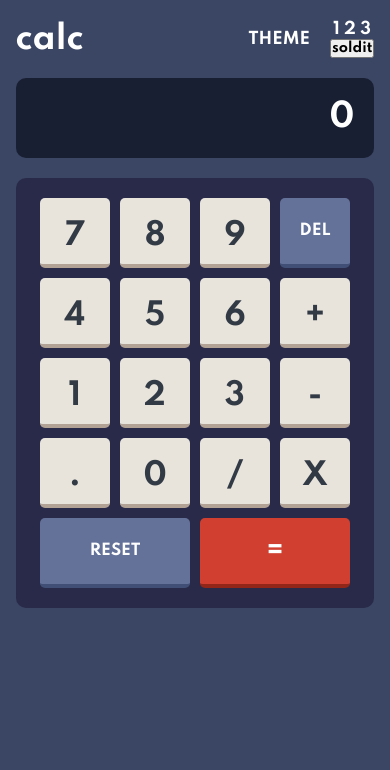
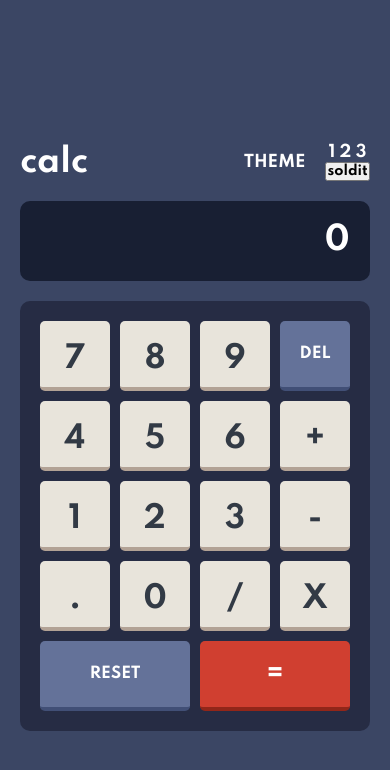
Before and after one commit to Marcelckp/Calculator-app-v1, a React (Create React App) app: page / in a window 390 px wide. Shown: the top 770 px of the page. Built offline with nearby package versions, Linux system fonts and the light colour scheme.

Commit message:
removed dependencies & gave the calculator the correct logic to calculate functions
also added responsive css to make the calculator friendly to use on all screen types

```diff
--- a/package.json
+++ b/package.json
@@ -3,13 +3,11 @@
   "version": "0.1.0",
   "private": true,
   "dependencies": {
-    "@reduxjs/toolkit": "^1.6.2",
     "@testing-library/jest-dom": "^5.14.1",
     "@testing-library/react": "^11.2.7",
     "@testing-library/user-event": "^12.8.3",
     "react": "^17.0.2",
     "react-dom": "^17.0.2",
-    "react-redux": "^7.2.5",
     "react-scripts": "4.0.3",
     "web-vitals": "^1.1.2"
   },
--- a/src/App.css
+++ b/src/App.css
@@ -1,6 +1,24 @@
     .App {
         background-color: #3B4664;
-        height: 100vh
+        position: absolute;
+        top: 0;
+        left: 0;
+        height: 100vh;
+        width: 100vw;
+        min-height: 100vh;
+        cursor: pointer;
+        overflow: scroll;
+        transition: background-color 1s ease
+    }
+
+    .theme2 {
+        background-color: white;
+        transition: background-color 1s ease
+    }
+
+    .theme3 {
+        background-color: purple;
+        transition: background-color 1s ease
     }
 
     *,
@@ -10,7 +28,17 @@
     }
 
     .calculatorBody {
-        padding-top: 20px
+        position: absolute;
+        left: 50%;
+        top: 50%;
+        transform: translate(-50%, -50%);
+        padding-top: 30px;
+        /* height: 100vh; */
+        /* max-width: 600px; */
+        width: 0px;
+        min-width: 380px;
+        max-width: 600px;
+        transition: width 2s ease
     }
 
     .calculatorHeader {
@@ -20,7 +48,8 @@
         justify-content: space-between;
         max-width: 92%;
         margin-bottom: 20px;
-        color: white
+        color: white;
+        transition: color 1s ease
     }
 
     .ThemeSlider {
@@ -33,9 +62,34 @@
         margin-right: 20px
     }
 
+    .Theme-title-theme2 {
+        color: black;
+        transition: color 1s ease
+    }
+
+    .Theme-title-theme3 {
+        color: yellow;
+        transition: color 1s ease
+    }
+
     .Theme-slider {
         display: flex;
         justify-content: center;
         flex-direction: column;
         align-items: center;
     }
+
+    @media only screen and (min-width: 600px) {
+        .calculatorBody {
+            width: 600px;
+            transition-timing-function: 1s ease;
+            transition: width 1s ease
+        }
+        /* .App {
+            max-width: 600px;
+        } */
+    }
+
+    .scrollbar-hidden::-webkit-scrollbar {
+        display: none
+    }
--- a/src/App.js
+++ b/src/App.js
@@ -2,29 +2,27 @@ import React, { useState } from 'react'
 import './App.css';
 
 //components
-import Screen from './Components/Screen/Screen';
 import Buttons from './Components/Buttons/Buttons';
 
 function App() {
 
+  const [theme, setTheme] = useState(1)
+
+  console.log(theme)
   return (
-    <div className="App">
+    <div className={`App ${theme === '2' ? 'theme2' : theme === '3' ? 'theme3' : null}`}>
       <div className="calculatorBody">
-        <div className="calculatorHeader">
+        <div className={`calculatorHeader ${theme === '2' ? 'Theme-title-theme2' : theme === '3' ? 'Theme-title-theme3' : null}`}>
           <div className="title">
             <h1>calc</h1>
           </div>
           <div className="ThemeSlider">
-            <p className="Theme-Title">THEME</p>
+            <p className={`Theme-Title`}>THEME</p>
             <div className='Theme-slider'>
-              <p><span>1</span>   <span>2</span>   <span>3</span></p>
+              <p onClick={(e) => setTheme(e.target.innerText)}><span>1</span>   <span>2</span>   <span>3</span></p>
               <button type='radio'>soldit</button>
             </div>
           </div>
-        </div>
-
-        <div className="screen">
-          <Screen />
         </div>
 
         <Buttons />
--- a/src/Components/Buttons/Buttons.css
+++ b/src/Components/Buttons/Buttons.css
@@ -10,7 +10,7 @@
     display: grid;
     justify-content: center;
     align-content: center;
-    background-color: #292A49;
+    background-color: #262C44;
     /* width: 100%; */
     padding: 20px 10px;
     border-radius: 10px;
@@ -25,11 +25,6 @@
 .Buttons-container button {
     cursor: pointer;
     outline: none;
-}
-
-.Buttons-container button:hover {
-    background-color: rgb(0, 0, 0, 0.5);
-    color: white;
 }
 
 .Buttons .btn {
@@ -62,6 +57,11 @@
     grid-column: span 2
 }
 
+.ResetBtn:hover,
+.calc-Del:hover {
+    background-color: #374364
+}
+
 .EqualBtn {
     grid-column: span 2;
 }
@@ -75,3 +75,12 @@
     font-weight: bold;
     font-size: 25px;
 }
+
+.EqualBtn:hover {
+    background-color: #722118
+}
+
+.hov:hover {
+    background-color: #796d64;
+    color: white;
+}
--- a/src/Components/Buttons/Buttons.js
+++ b/src/Components/Buttons/Buttons.js
@@ -1,140 +1,98 @@
-import React, { useState } from 'react';
-import { setState } from '../../feature/countSlice'
-import { useDispatch } from 'react-redux';
-import './Buttons.css'
+import { useState } from 'react';
+import './Buttons.css';
+import './Screen.css';
 
 function Buttons() {
 
-    const dispatch = useDispatch();
 
-    const [currentValStr, setCurrentValStr] = useState('');
+    const [calculation, setCalculation] = useState('');
+    const [result, setResult] = useState(null);
 
-    const [prevValStr, setPrevValStr] = useState('');
-
-    const [operand, setOperand] = useState('');
-
-    let str = '';
-
-    const addToValStr = (num) => {
-        if (currentValStr.length === '') {
-            // setCurrentValStr(num)
-            str += num
-        } else setCurrentValStr(prevVal => prevVal + num);
-
-        console.log("CURRENT VAL " +currentValStr)
-        console.log('PREV VAL '+ prevValStr)
-
-        console.log(str)
-
-        dispatch(setState(currentValStr))
-    }
-
-    const setOperation = (operand) => {
-        if (prevValStr) {
-            console.log('calculation');
-            if (operand === '+') setCurrentValStr(`${parseFloat(prevValStr) + parseFloat(currentValStr)}`);
-            else if (operand === '-') setCurrentValStr(`${parseFloat(prevValStr) - parseFloat(currentValStr)}`)
-            else if (operand === '*') setCurrentValStr(`${parseFloat(prevValStr) * parseFloat(currentValStr)}`)
-            else if (operand === '/') setCurrentValStr(`${parseFloat(prevValStr) / parseFloat(currentValStr)}`)
-            else return
-
-            console.log(currentValStr)
-        } else {
-            setPrevValStr(currentValStr);
-            setCurrentValStr('');
-            setOperand(operand);
-        }
-        dispatch(setState(currentValStr))
+    const addToValStr = num => {
+        setResult(null)
+        setCalculation(calculation + num);
     }
 
     const deleteFromValStr = () => {
-        if (currentValStr) {
-            let val = currentValStr.split('');
+        if (calculation.length === 0) {
+            return;
+        } else {
+            let val = calculation.split('');
             val.pop();
-            console.log(val)
-            setCurrentValStr(val.join(''))
+            setCalculation(val.join(''));
+        }
+    }
+
+    const resetCal = () => {
+        setCalculation('');
+        setResult(null);
+    }
+
+    const equalsPressed = () => {
+        if (!result) {
+            setResult(eval(calculation));
+            // setCalculation('');
         } else {
             return
         }
 
-        dispatch(setState(currentValStr))
+        // console.log(eval(calculation));
     }
 
-    const resetCal = () => {
-        setOperand('');
-        setPrevValStr('');
-        setCurrentValStr('');
-        dispatch(setState(currentValStr))
-    }
+    return (
+        <>
+        <div className={`Screen`}>
+            <div className='Screen-container'>
+                {/* <div>
+                    <h1 className="screen-previous"></h1>
+                </div> */}
+                {result || result === 0 ?
+                    <div><h1 className="screenShape" style={{color: '#D03F30'}}>{result}</h1></div>
+                :
+                    <div><h1 className="screenShape">{calculation || 0}</h1></div>}
 
-    const equalsPressed = () => {
-        if(prevValStr.length === 0) {
-            setPrevValStr(currentValStr);
-            setCurrentValStr('');
-        } else {
-            console.log('calculation');
-            if (operand === '+') setCurrentValStr(`${parseFloat(prevValStr) + parseFloat(currentValStr)}`);
-            else if (operand === '-') setCurrentValStr(`${parseFloat(prevValStr) - parseFloat(currentValStr)}`)
-            else if (operand === '*') setCurrentValStr(`${parseFloat(prevValStr) * parseFloat(currentValStr)}`)
-            else if (operand === '/') setCurrentValStr(`${parseFloat(prevValStr) / parseFloat(currentValStr)}`)
-            else return
-
-            console.log(currentValStr)
-        }
-
-        dispatch(setState(currentValStr))
-    }
-
-    const setDecimal = () => {
-        dispatch(setState(currentValStr))
-    }
-
-
-    return (
+            </div>
+        </div>
         <div className="Buttons">
             <div className="Buttons-container">
+                    <button className='btn hov' onClick={() => addToValStr('7')}>7</button>
 
-                    <button className='btn' onClick={(e) => {
-                        e.preventDefault()
-                    setCurrentValStr(prevVal => prevVal + e.target.innerText)
-                    dispatch(setState(currentValStr))
-                    }}>7</button>
+                    <button className='btn hov' onClick={(e) => addToValStr(e.target.innerText)}>8</button>
 
-                    <button className='btn' onClick={(e) => addToValStr(e.target.innerText)}>8</button>
-
-                    <button className='btn' onClick={(e) => addToValStr(e.target.innerText)}>9</button>
+                    <button className='btn hov' onClick={(e) => addToValStr(e.target.innerText)}>9</button>
 
                     <button className="calc-Del" onClick={(e) => deleteFromValStr()}>DEL</button>
 
-                    <button className='btn' onClick={(e) => addToValStr(e.target.innerText)}>4</button>
+                    <button className='btn hov' onClick={(e) => addToValStr(e.target.innerText)}>4</button>
 
-                    <button className='btn' onClick={(e) => addToValStr(e.target.innerText)}>5</button>
+                    <button className='btn hov' onClick={(e) => addToValStr(e.target.innerText)}>5</button>
 
-                    <button className='btn' onClick={(e) => addToValStr(e.target.innerText)}>6</button>
+                    <button className='btn hov' onClick={(e) => addToValStr(e.target.innerText)}>6</button>
 
-                    <button className='btn' onClick={() => setOperation('+')}>+</button>
+                    <button className='btn hov' onClick={(e) => addToValStr(e.target.innerText)}>+</button>
 
-                    <button className='btn' onClick={(e) => addToValStr(e.target.innerText)}>1</button>
+                    <button className='btn hov' onClick={(e) => addToValStr(e.target.innerText)}>1</button>
 
-                    <button className='btn' onClick={(e) => addToValStr(e.target.innerText)}>2</button>
+                    <button className='btn hov' onClick={(e) => addToValStr(e.target.innerText)}>2</button>
 
-                    <button className='btn' onClick={(e) => addToValStr(e.target.innerText)}>3</button>
+                    <button className='btn hov' onClick={(e) => addToValStr(e.target.innerText)}>3</button>
 
-                    <button className='btn'onClick={() => setOperation('-')}>-</button>
+                    <button className='btn hov'onClick={() => addToValStr('-')}>-</button>
 
-                    <button className='btn' onClick={() => setDecimal()}>.</button>
+                    <button className='btn hov' onClick={() => addToValStr('.')}>.</button>
 
-                    <button className='btn' onClick={(e) => addToValStr(e.target.innerText)}>0</button>
+                    <button className='btn hov' onClick={(e) => addToValStr(e.target.innerText)}>0</button>
 
-                    <button className='btn' onClick={() => setOperation('-')}>/</button>
+                    <button className='btn hov' onClick={() => addToValStr('/')}>/</button>
 
-                    <button className='btn' onClick={() => setOperation('*')}>X</button>
+                    <button className='btn hov' onClick={() => addToValStr('*')}>X</button>
 
                     <button className='ResetBtn' onClick={() => resetCal()}>RESET</button>
                     <button className='EqualBtn' onClick={() => equalsPressed()}>=</button>
 
             </div>
         </div>
+        </>
     )
 }
 
--- a/src/Components/Screen/Screen.css
+++ b/src/Components/Buttons/Screen.css
@@ -10,5 +10,6 @@
     text-align: right;
     padding: 20px;
     color: white;
-    min-height: 80px
+    min-height: 80px;
+    overflow-x: scroll;
 }
--- a/src/Components/Screen/Screen.js
+++ /dev/null
@@ -1,21 +0,0 @@
-import React from 'react';
-import { useSelector } from 'react-redux';
-import './Screen.css';
-
-function Screen() {
-
-    const { value } = useSelector(state => state.count);
-
-    return (
-        <div className='Screen'>
-            <div className='Screen-container'>
-                {/* <div>
-                    <h1 className="screen-previous">100</h1>
-                </div> */}
-                <div><h1 className="screenShape">{0 ||value}</h1></div>
-            </div>
-        </div>
-    )
-}
-
-export default Screen
--- a/src/index.css
+++ b/src/index.css
@@ -4,6 +4,25 @@
     font-family: 'Spartan', sans-serif;
 }
 
+body {
+    background-color: transparent;
+    /* height: 100vh */
+}
+
+::-webkit-scrollbar {
+    height: 5px;
+    border-radius: 50px;
+    background-color: grey;
+    width: 0;
+}
+
+::-webkit-scrollbar-thumb {
+    background-color: white;
+    border-radius: 50px;
+    scrollbar-color: green blue;
+    transition: scrollbar-color 0.5s ease-out;
+}
+
 code {
     font-family: source-code-pro, Menlo, Monaco, Consolas, 'Courier New', monospace;
 }
--- a/src/index.js
+++ b/src/index.js
@@ -2,14 +2,10 @@ import React from 'react';
 import ReactDOM from 'react-dom';
 import './index.css';
 import App from './App';
-import { Provider } from 'react-redux';
-import store from './app/store';
 
 ReactDOM.render(
   <React.StrictMode>
-    <Provider store={store}>
       <App />
-    </Provider>
   </React.StrictMode>,
   document.getElementById('root')
 );
```
Also changed, not shown: src/app/store.js (deleted, +0 -8 lines), 1 other file (tests, documents, lock files or other folders).
